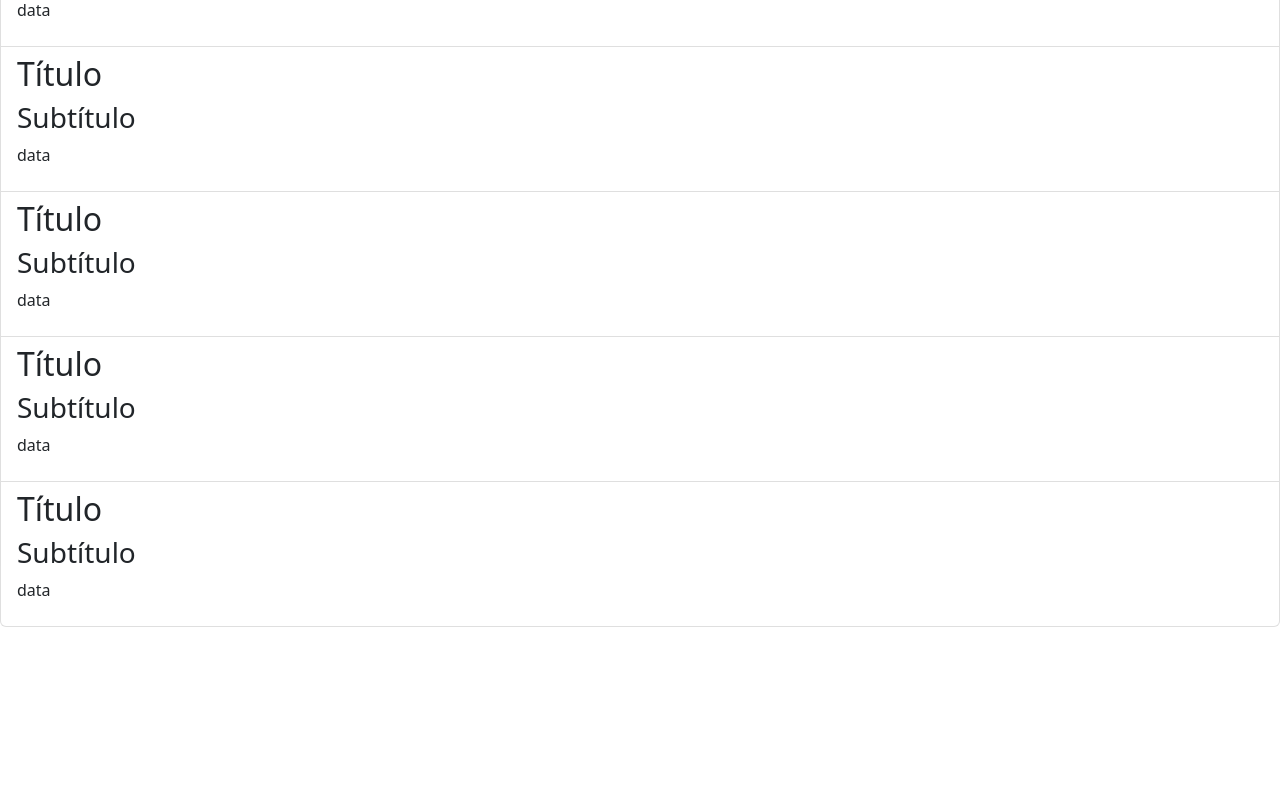
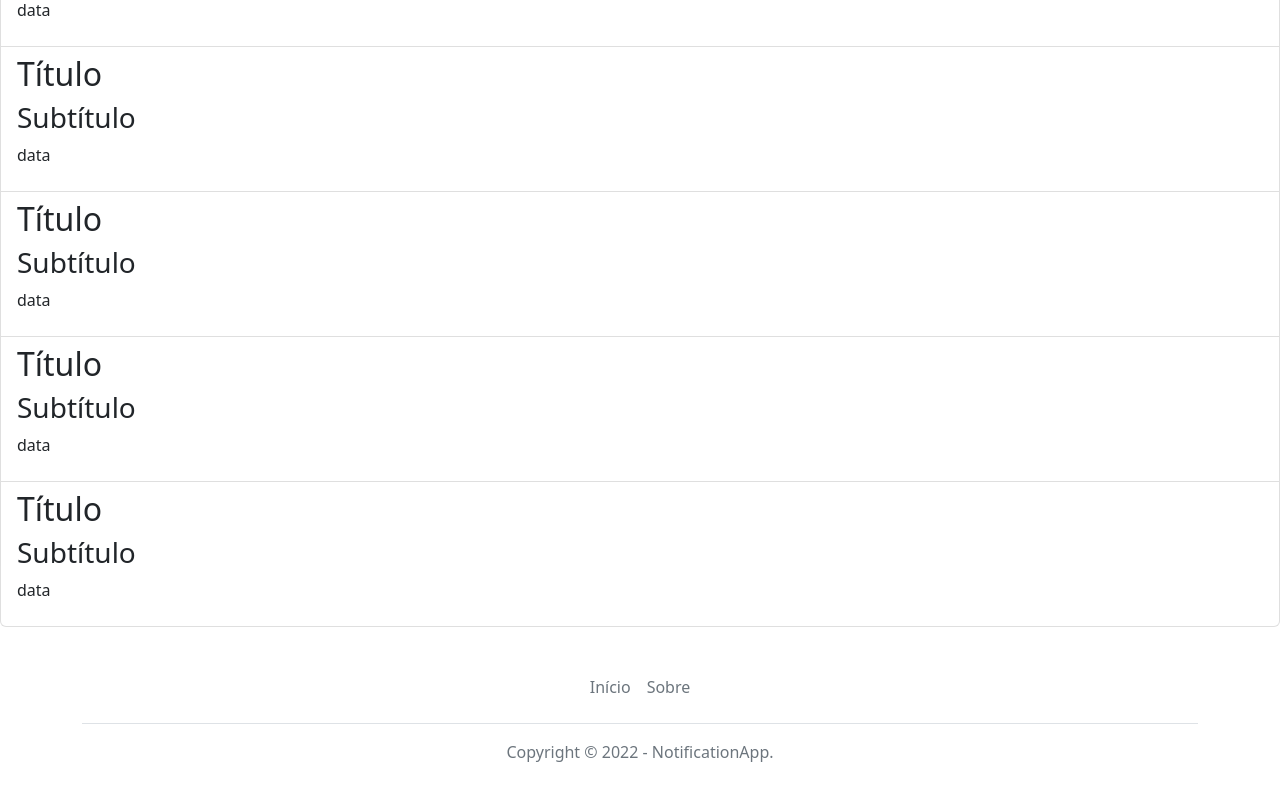
Before and after one commit to joao-amendola/M1S08-Exercicios, an Angular app: page / in a window 1280 px wide. Shown: the part 451-1251 px from the top of the page. Before the commit the page ends 1078 px from the top, so only its background shows below. Built offline with nearby package versions, Linux system fonts and the light colour scheme.

Commit message:
Adiciona o componente footer, resolve Ex. 5 e 6.

```diff
--- a/src/app/app.component.html
+++ b/src/app/app.component.html
@@ -14,3 +14,5 @@
 
 
 <ntap-notification-list></ntap-notification-list>
+
+<ntap-footer></ntap-footer>
--- a/src/app/app.module.ts
+++ b/src/app/app.module.ts
@@ -4,12 +4,14 @@
 import { AppComponent } from './app.component';
 import { NotificationListComponent } from './components/notification-list/notification-list.component';
 import { NavbarComponent } from './components/navbar/navbar.component';
+import { FooterComponent } from './components/footer/footer.component';
 
 @NgModule({
   declarations: [
     AppComponent,
     NotificationListComponent,
-    NavbarComponent
+    NavbarComponent,
+    FooterComponent
   ],
   imports: [
     BrowserModule
--- /dev/null
+++ b/src/app/components/footer/footer.component.html
@@ -0,0 +1,11 @@
+<div class="container">
+    <footer class="py-3 my-4">
+      <ul class="nav justify-content-center border-bottom pb-3 mb-3">
+        <li class="nav-item"><a href="#" class="nav-link px-2 text-muted">Início</a></li>
+        <li class="nav-item"><a href="#" class="nav-link px-2 text-muted">Sobre</a></li>
+      </ul>
+      <p class="text-center text-muted">
+        Copyright © 2022 - NotificationApp.
+      </p>
+    </footer>
+</div>
```
Also changed, not shown: src/app/components/footer/footer.component.ts (added, +10 -0 lines), src/app/components/footer/footer.component.scss (added).
